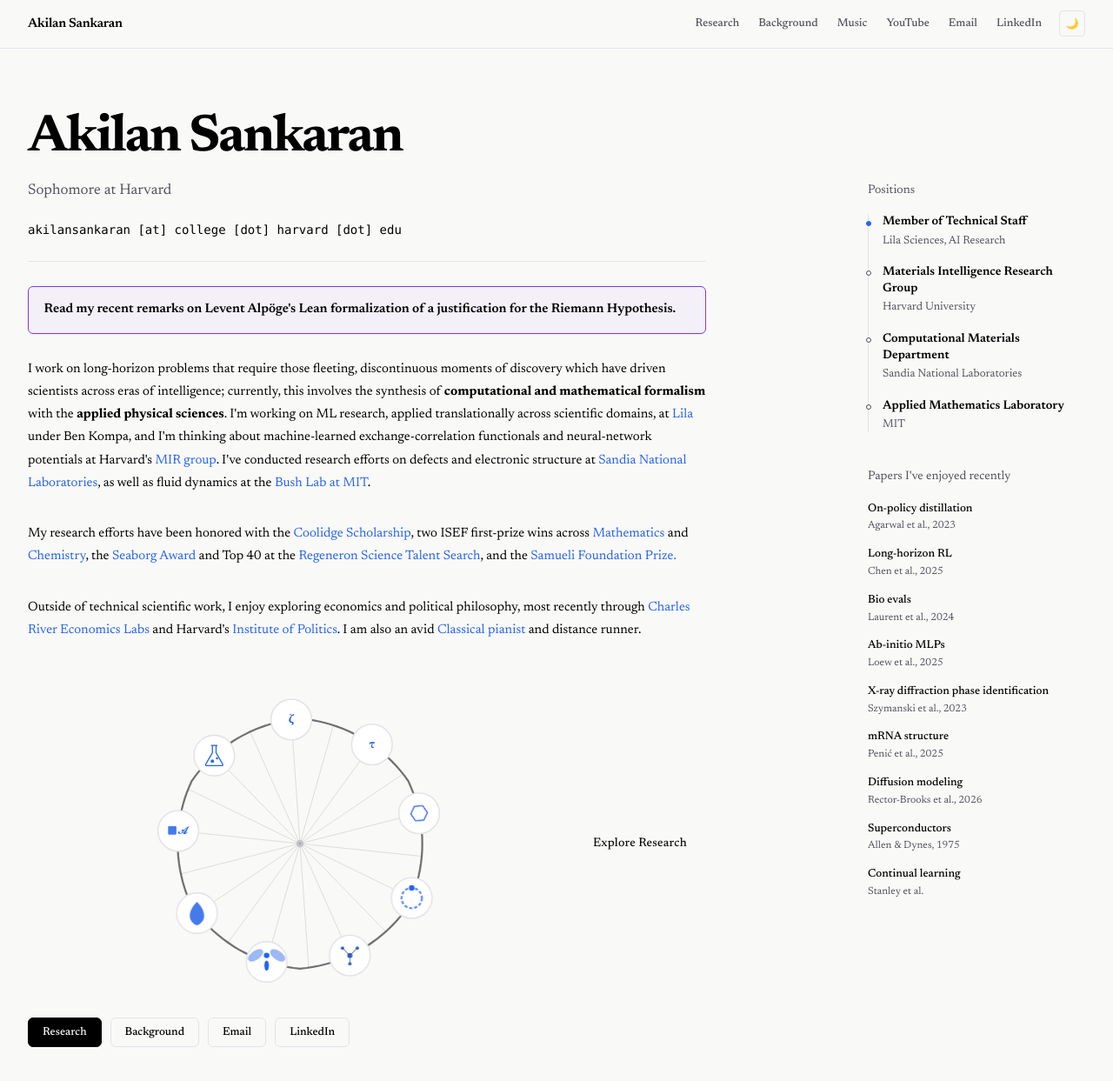
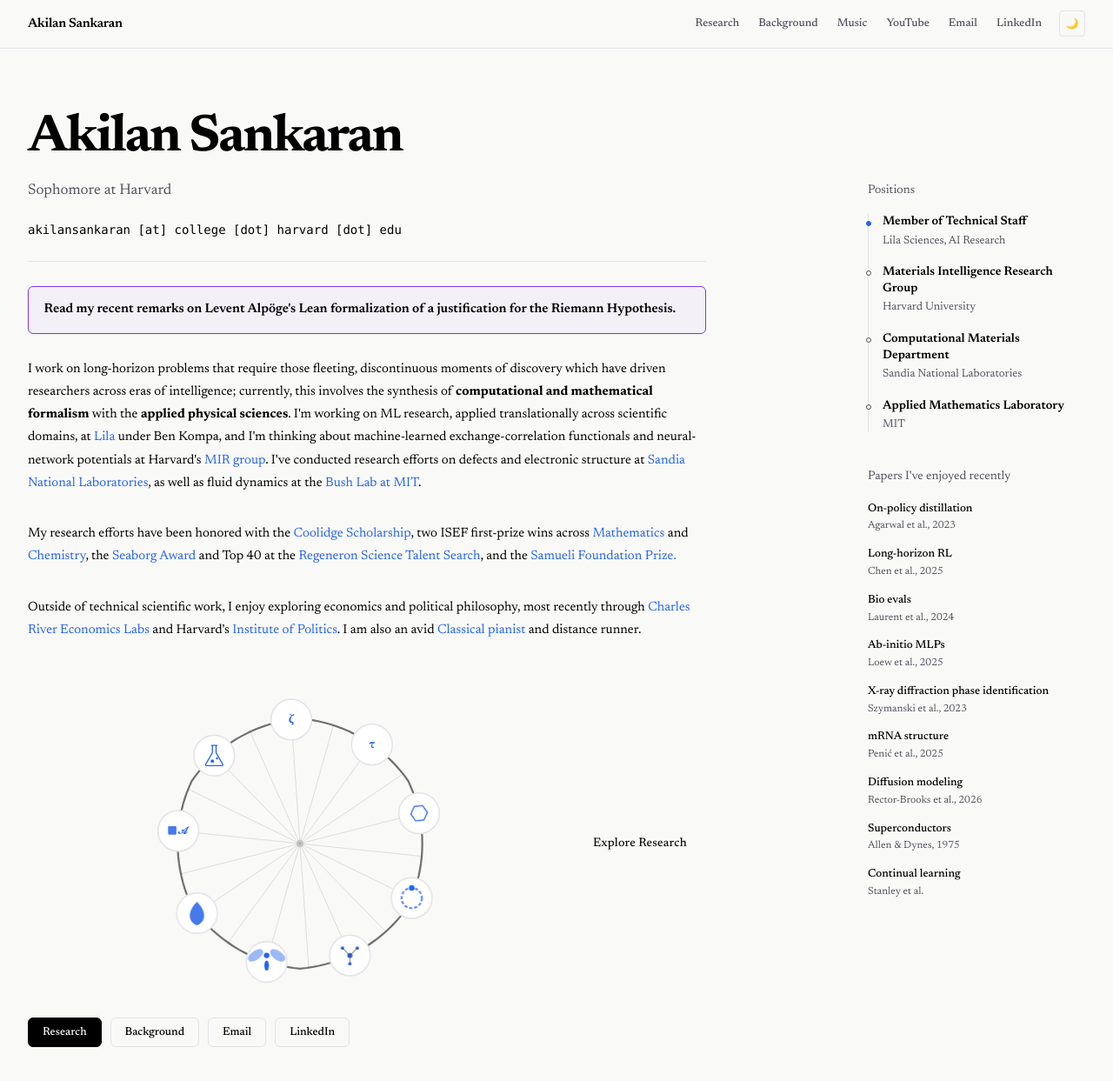
Before and after one commit to akilansankaran/akilansankaran.github.io, a Jekyll site: the page built from index.md, in a window 1280 px wide and 1340 px high. Shown: the top 1243 px of the window at 87% size. Built offline with Jekyll 4.4.1, drawn with Linux system fonts in a browser that asks for light colours; some web fonts are replaced.

Commit message:
Opening sentence: researchers

```diff
--- a/index.md
+++ b/index.md
@@ -16,7 +16,7 @@ title: Home
 
   <a href="/rh-viz/" class="announce-banner">Read my recent remarks on Levent Alpöge's Lean formalization of a justification for the Riemann Hypothesis.</a>
 
-  <p class="hero-bio">I work on long-horizon problems that require those fleeting, discontinuous moments of discovery which have driven scientists across eras of intelligence; currently, this involves the synthesis of <b>computational and mathematical formalism</b> with the <b>applied physical sciences</b>. I'm working on ML research, applied translationally across scientific domains, at <a href="/lila">Lila</a> under Ben Kompa, and I'm thinking about machine-learned exchange-correlation functionals and neural-network potentials at Harvard's <a href="https://mir.g.harvard.edu/">MIR group</a>. I've conducted research efforts on defects and electronic structure at <a href="https://www.sandia.gov/">Sandia National Laboratories</a>, as well as fluid dynamics at the <a href="https://thales.mit.edu/bush/">Bush Lab at MIT</a>.</p>
+  <p class="hero-bio">I work on long-horizon problems that require those fleeting, discontinuous moments of discovery which have driven researchers across eras of intelligence; currently, this involves the synthesis of <b>computational and mathematical formalism</b> with the <b>applied physical sciences</b>. I'm working on ML research, applied translationally across scientific domains, at <a href="/lila">Lila</a> under Ben Kompa, and I'm thinking about machine-learned exchange-correlation functionals and neural-network potentials at Harvard's <a href="https://mir.g.harvard.edu/">MIR group</a>. I've conducted research efforts on defects and electronic structure at <a href="https://www.sandia.gov/">Sandia National Laboratories</a>, as well as fluid dynamics at the <a href="https://thales.mit.edu/bush/">Bush Lab at MIT</a>.</p>
 
 <p class="hero-bio">My research efforts have been honored with the <a href="https://coolidgescholars.org">Coolidge Scholarship</a>, two ISEF first-prize wins across <a href="https://www.societyforscience.org/press-release/2022-regeneron-isef-top-winners/">Mathematics</a> and <a href="https://www.societyforscience.org/press-release/high-schoolers-win-more-than-9-million-at-regeneron-isef-2024/">Chemistry</a>, the <a href="https://www.youtube.com/watch?v=7TOmsbAYwbQ&t=4472s">Seaborg Award</a> and Top 40 at the <a href="https://www.societyforscience.org/regeneron-sts/2025-student-finalists/akilan-sankaran/">Regeneron Science Talent Search</a>, and the <a href="https://www.societyforscience.org/blog/five-questions-with-akilan-sankaran-winner-of-the-25000-samueli-foundation-prize/">Samueli Foundation Prize.</a> </p>
 
```
